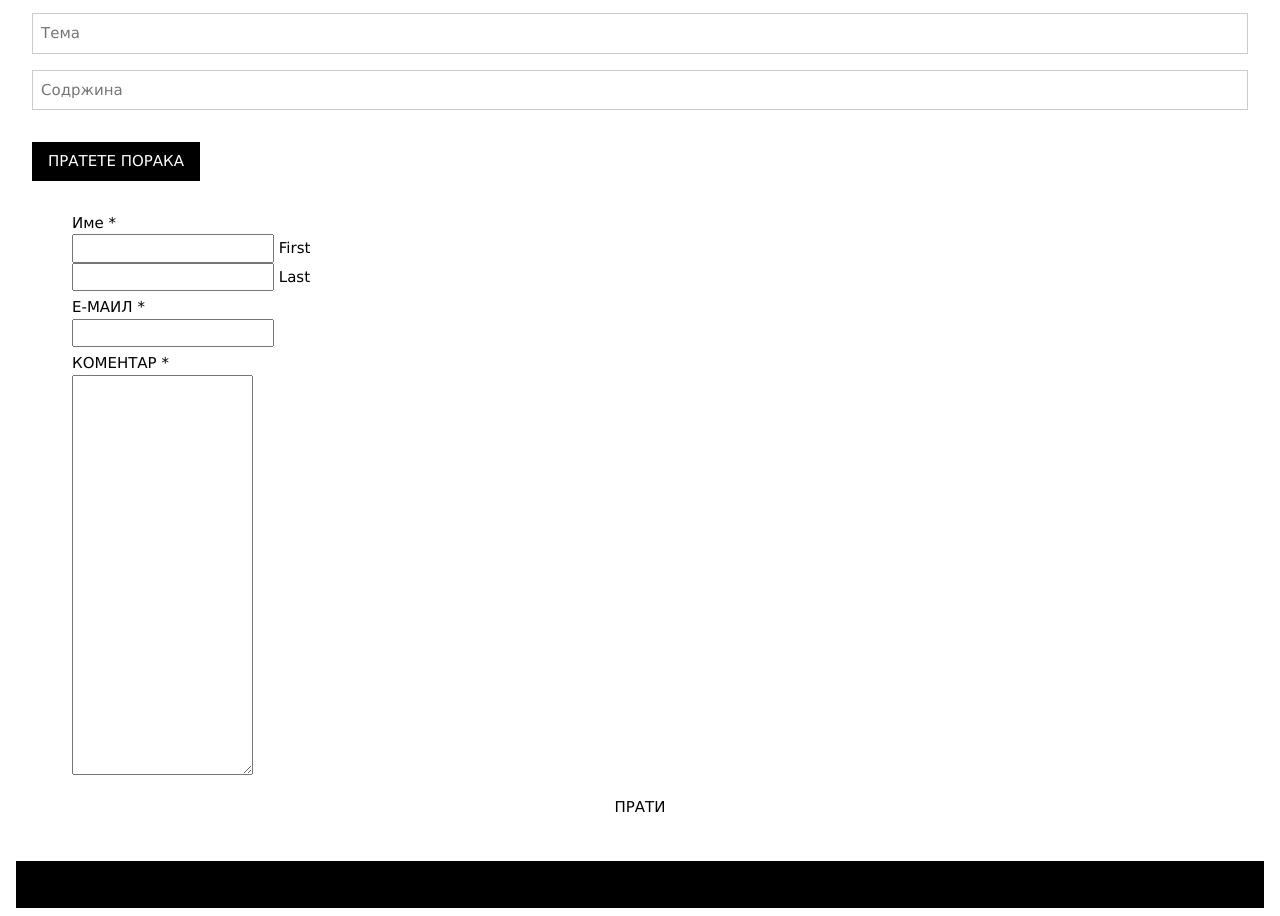
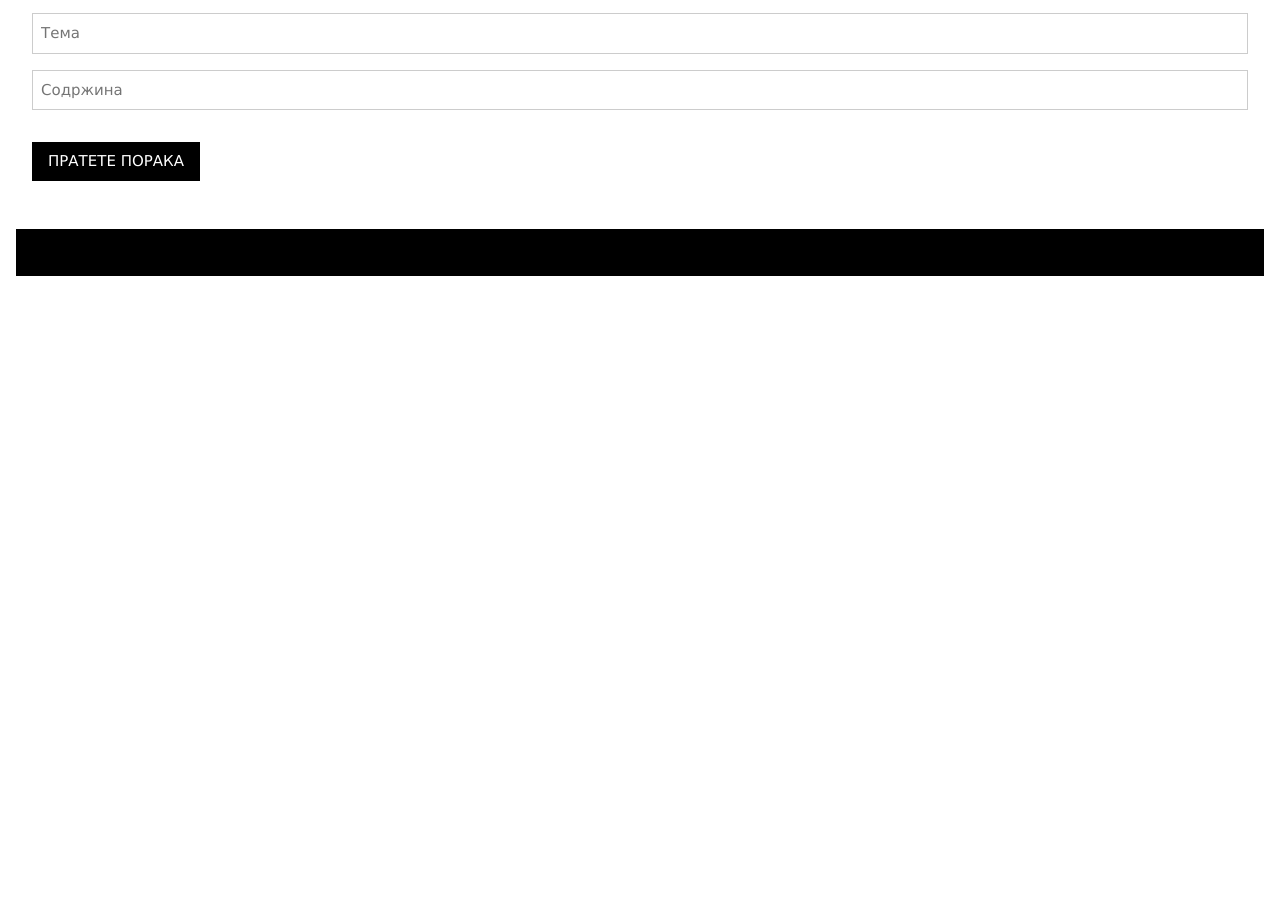
Before and after one commit to edumak/edumak.github.io, a plain HTML site: page index.html in a window 1280 px wide. Shown: the part 2545-3461 px from the top of the page. After the commit the page ends 2829 px from the top, so only its background shows below. Drawn offline with nearby package versions, Linux system fonts and the light colour scheme; some icons are missing.

Commit message:
Update index.html

```diff
--- a/index.html
+++ b/index.html
@@ -330,90 +330,6 @@ Edumak<br>
 
 
 
-
-
-
-
-
-
-
-
-
-<div>
-	<form enctype="multipart/form-data" action="//www.weebly.com/weebly/apps/formSubmit.php" method="POST" id="form-587624951832687657">
-		<div id="587624951832687657-form-parent" class="wsite-form-container"
-				 style="margin-top:10px;">
-			<ul class="formlist" id="587624951832687657-form-list">
-				<div><div class="wsite-form-field wsite-name-field" style="margin:5px 0px 5px 0px;">
-				<label class="wsite-form-label" for="input-698672240684965549">Име <span class="form-not-required">*</span></label>
-				<div style="clear:both;"></div>
-				<div class="wsite-form-input-container wsite-form-left wsite-form-input-first-name">
-					<input id="input-698672240684965549" class="wsite-form-input wsite-input" type="text" name="_u698672240684965549[first]" />
-					<label class="wsite-form-sublabel" for="input-698672240684965549">First</label>
-				</div>
-				<div class="wsite-form-input-container wsite-form-right wsite-form-input-last-name">
-					<input id="input-698672240684965549-1" class="wsite-form-input wsite-input" type="text" name="_u698672240684965549[last]" />
-					<label class="wsite-form-sublabel" for="input-698672240684965549-1">Last</label>
-				</div>
-				<div id="instructions-698672240684965549" class="wsite-form-instructions" style="display:none;">[object Object]</div>
-			</div>
-			<div style="clear:both;"></div></div>
-
-<div><div class="wsite-form-field" style="margin:5px 0px 5px 0px;">
-				<label class="wsite-form-label" for="input-612999569748568649">Е-МАИЛ  <span class="form-not-required">*</span></label>
-				<div class="wsite-form-input-container">
-					<input id="input-612999569748568649" class="wsite-form-input wsite-input wsite-input-width-370px" type="text" name="_u612999569748568649" />
-				</div>
-				<div id="instructions-612999569748568649" class="wsite-form-instructions" style="display:none;"></div>
-			</div></div>
-
-<div><div class="wsite-form-field" style="margin:5px 0px 5px 0px;">
-				<label class="wsite-form-label" for="input-724617265539545705">КОМЕНТАР <span class="form-not-required">*</span></label>
-				<div class="wsite-form-input-container">
-					<textarea id="input-724617265539545705" class="wsite-form-input wsite-input wsite-input-width-370px" name="_u724617265539545705" style="height: 400px"></textarea>
-				</div>
-				<div id="instructions-724617265539545705" class="wsite-form-instructions" style="display:none;"></div>
-			</div></div>
-			</ul>
-
-		</div>
-		<div style="display:none; visibility:hidden;">
-			<input type="text" name="wsite_subject" />
-		</div>
-		<div style="text-align:center; margin-top:10px; margin-bottom:10px;">
-			<input type="hidden" name="form_version" value="2" />
-			<input type="hidden" name="wsite_approved" id="wsite-approved" value="approved" />
-			<input type="hidden" name="ucfid" value="587624951832687657" />
-			<input type="hidden" name="recaptcha_token"/>
-			<input type="submit" style="position:absolute;top:0;left:-9999px;width:1px;height:1px" />
-			<a class="wsite-button">
-				<span class="wsite-button-inner">ПРАТИ</span>
-			</a>
-		</div>
-	</form>
-	<div id="g-recaptcha-587624951832687657" class="recaptcha" data-size="invisible" data-recaptcha="0" data-sitekey="6Ldf5h8UAAAAAJFJhN6x2OfZqBvANPQcnPa8eb1C">
-
-	</div>
-
-
-</div>
-
-
-
-
-
-
-
-
-
-
-
-
-
-
-
-
-
     <!-- Customise the Thankyou Message People See when they submit the form: -->
     <div style="display:none;" id="thankyou_message">
         <h2>
```
